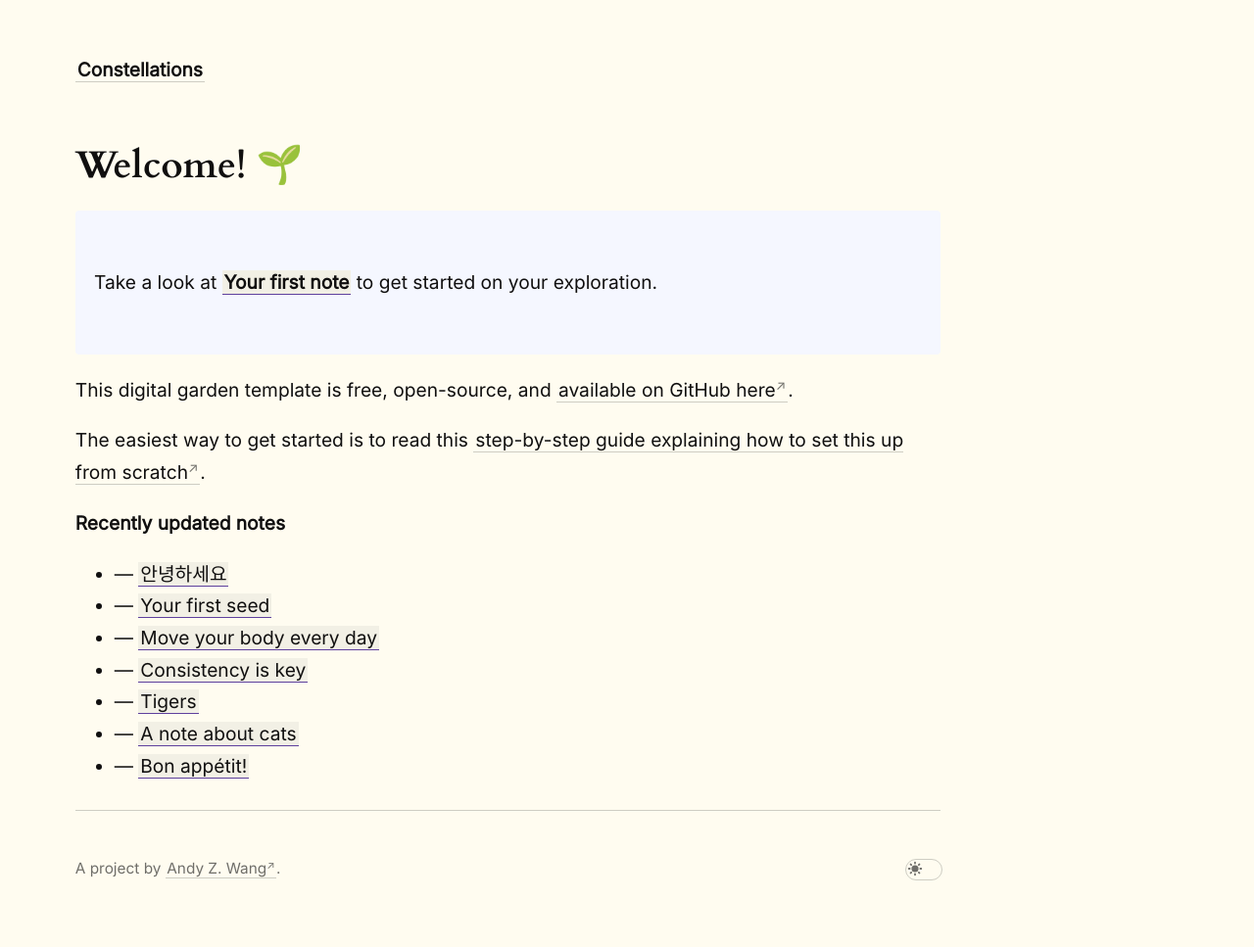
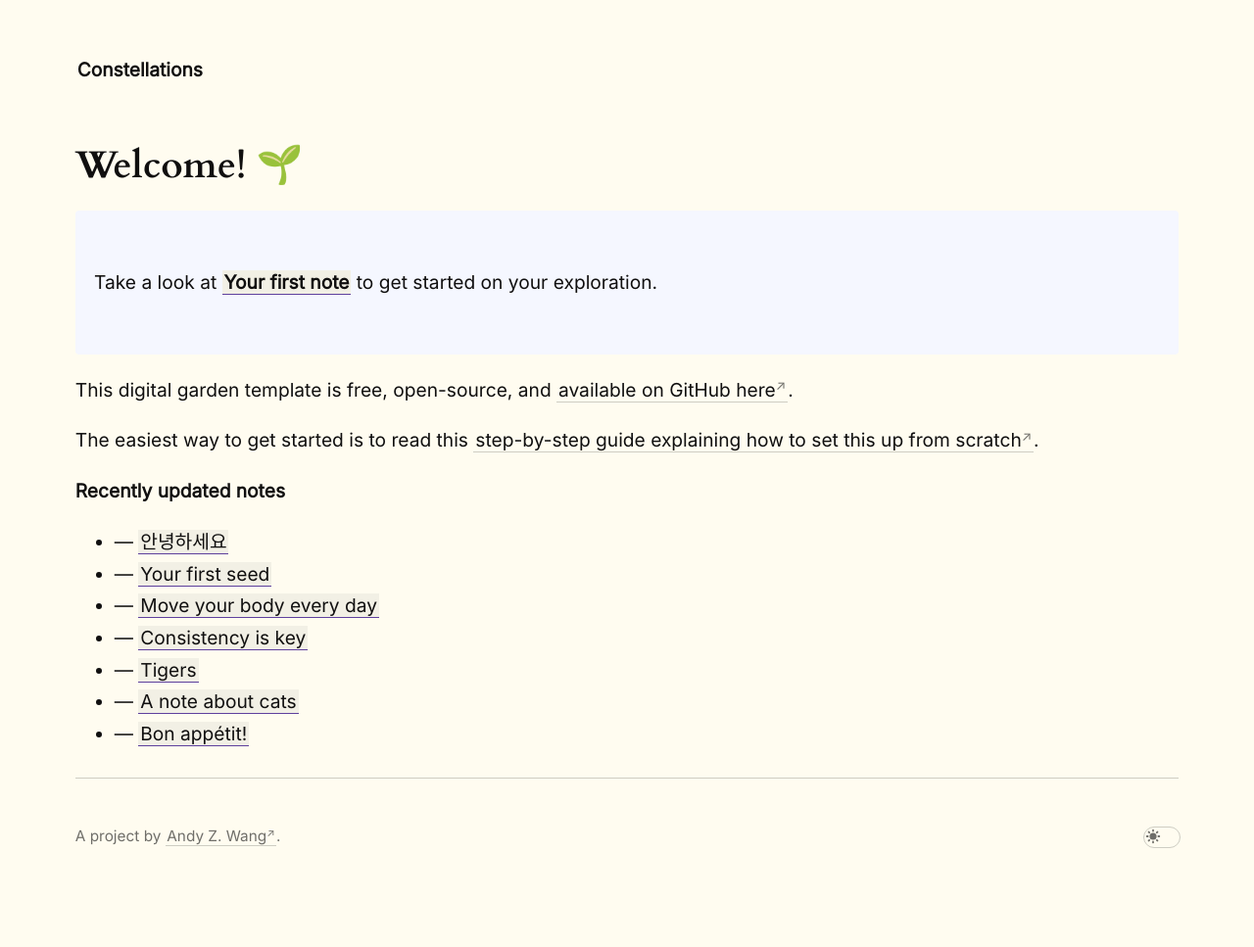
Before and after one commit to andyzwang/notes, a Jekyll site: the page built from _pages/index.md, in a window 1280 px wide. Shown: the whole page at 98% size. Built offline with Jekyll 4.4.1, drawn with Linux system fonts in a browser that asks for light colours; after the commit the page ends 934 px from its top, so only the background shows below that.

Commit message:
Remove site title underline, drop index page width override
Add a .site-title class to strip the border-bottom from the nav
title link. Also remove the inline <style> on the homepage that
capped .wrapper to 46em.

```diff
--- a/_includes/nav.html
+++ b/_includes/nav.html
@@ -1,3 +1,3 @@
 <div>
-    <a class="internal-link" href="{{ site.baseurl }}/"><b>{{ site.title }}</b></a>
+    <a class="internal-link site-title" href="{{ site.baseurl }}/"><b>{{ site.title }}</b></a>
 </div>
--- a/_pages/index.md
+++ b/_pages/index.md
@@ -25,9 +25,3 @@ The easiest way to get started is to read this [step-by-step guide explaining ho
     </li>
   {% endfor %}
 </ul>
-
-<style>
-  .wrapper {
-    max-width: 46em;
-  }
-</style>
--- a/_sass/_style.scss
+++ b/_sass/_style.scss
@@ -97,6 +97,9 @@ a {
   &.footnote:after,
   &.reversefootnote:after {
     content: "";
+  }
+  &.site-title {
+    border-bottom: none;
   }
 }
 
```
